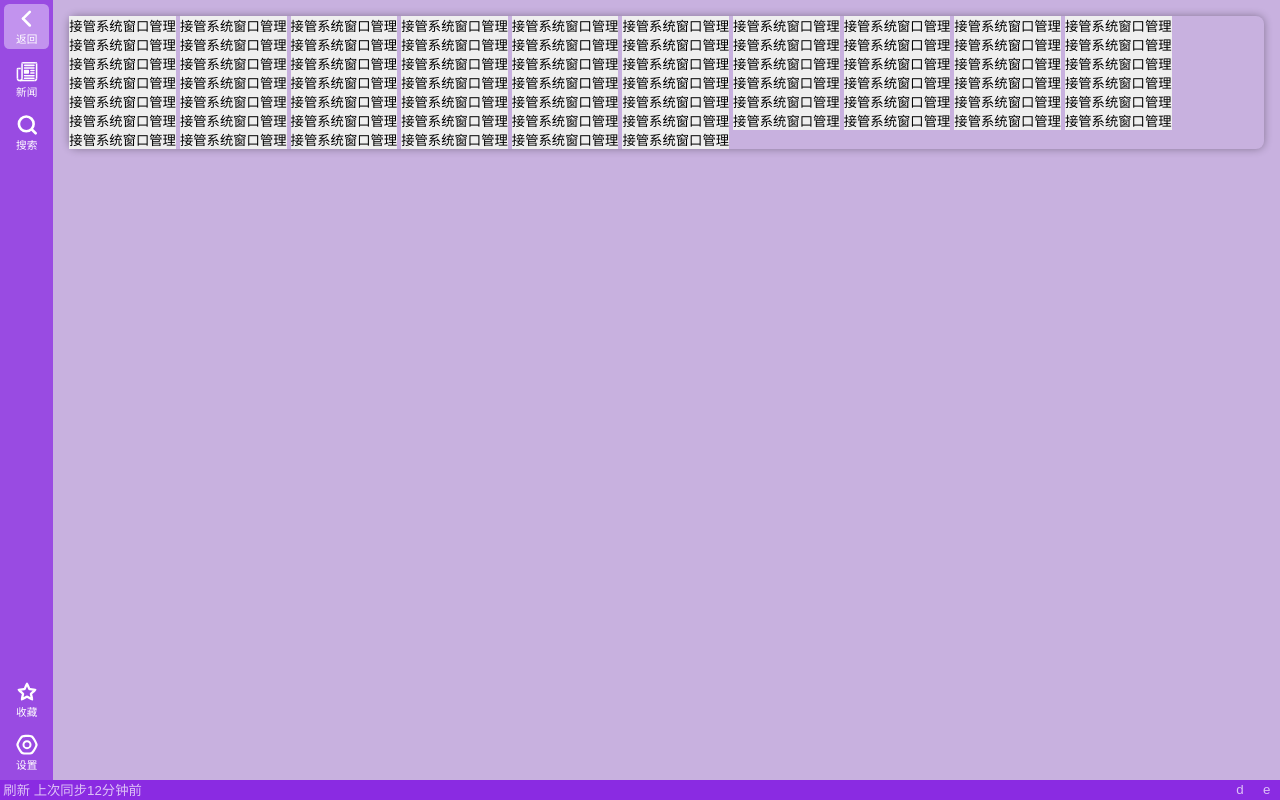
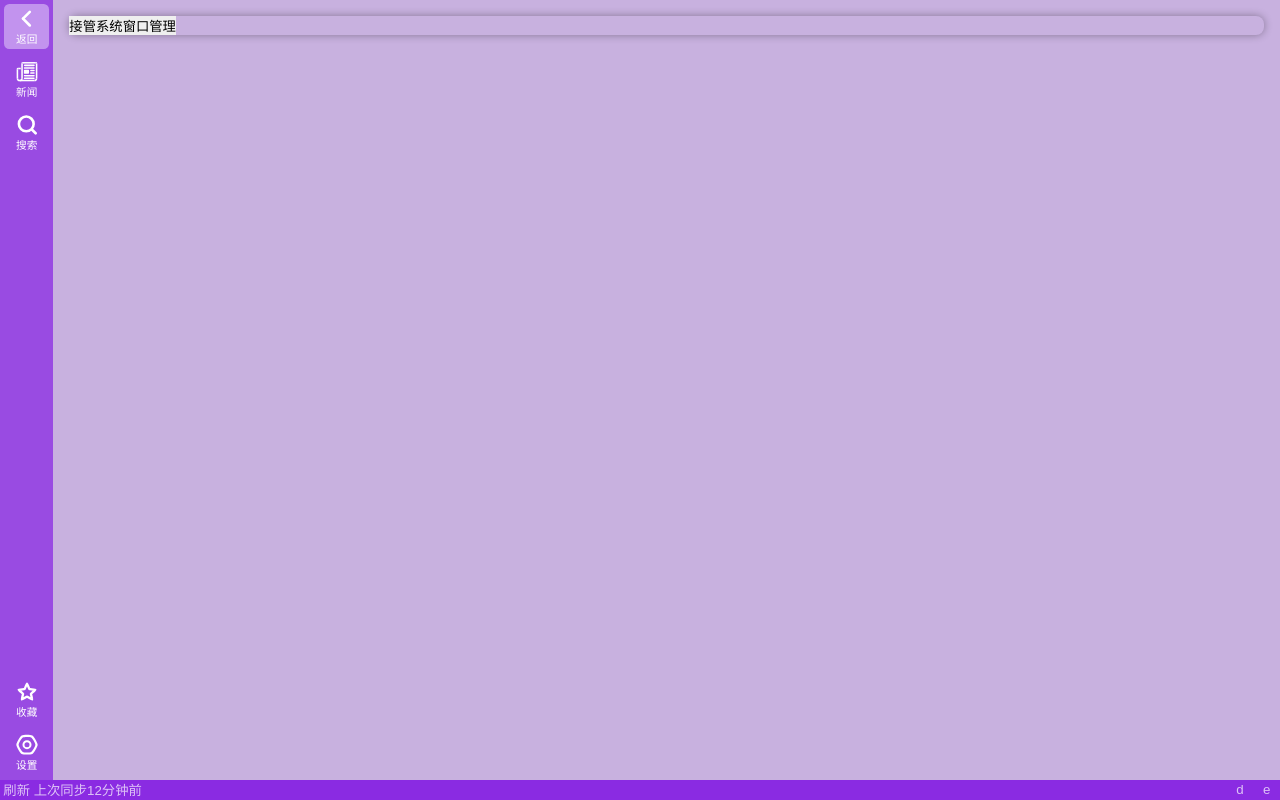
Before and after one commit to Xiong-zm0/jcu-tool-tauri, a website with bundled scripts: page src/index.html in a window 1280 px wide. Built offline with nearby package versions, Linux system fonts and the light colour scheme.

Commit message:
alpha 0.0.2

```diff
--- a/package.json
+++ b/package.json
@@ -8,5 +8,8 @@
   },
   "devDependencies": {
     "@tauri-apps/cli": "^2"
+  },
+  "dependencies": {
+    "@tauri-apps/plugin-store": "~2.4.2"
   }
 }
--- a/src-tauri/Cargo.toml
+++ b/src-tauri/Cargo.toml
@@ -25,3 +25,4 @@ serde_json = "1"
 scraper = "0.25.0"
 tauri-plugin-http = "2"
 tokio = "1.49.0"
+tauri-plugin-store = "2"
--- a/src-tauri/capabilities/default.json
+++ b/src-tauri/capabilities/default.json
@@ -12,6 +12,7 @@
     "core:window:allow-close",
     "core:window:allow-start-dragging",
     "opener:default",
-    "http:default"
+    "http:default",
+    "store:default"
   ]
 }
--- a/src/css/style.css
+++ b/src/css/style.css
@@ -27,6 +27,8 @@
     height: 100%;
     width: 100%;
     position: relative;
+
+    overflow: hidden;
 }
 
 .track-group {
--- a/src/index.html
+++ b/src/index.html
@@ -36,71 +36,6 @@
       <div class="track-group" id="setting-track-group">
         <div class="carousel-track" animation="center">
           <div class="setting-page card">
-            <button>接管系统窗口管理</button>
-            <button>接管系统窗口管理</button>
-            <button>接管系统窗口管理</button>
-            <button>接管系统窗口管理</button>
-            <button>接管系统窗口管理</button>
-            <button>接管系统窗口管理</button>
-            <button>接管系统窗口管理</button>
-            <button>接管系统窗口管理</button>
-            <button>接管系统窗口管理</button>
-            <button>接管系统窗口管理</button>
-            <button>接管系统窗口管理</button>
-            <button>接管系统窗口管理</button>
-            <button>接管系统窗口管理</button>
-            <button>接管系统窗口管理</button>
-            <button>接管系统窗口管理</button>
-            <button>接管系统窗口管理</button>
-            <button>接管系统窗口管理</button>
-            <button>接管系统窗口管理</button>
-            <button>接管系统窗口管理</button>
-            <button>接管系统窗口管理</button>
-            <button>接管系统窗口管理</button>
-            <button>接管系统窗口管理</button>
-            <button>接管系统窗口管理</button>
-            <button>接管系统窗口管理</button>
-            <button>接管系统窗口管理</button>
-            <button>接管系统窗口管理</button>
-            <button>接管系统窗口管理</button>
-            <button>接管系统窗口管理</button>
-            <button>接管系统窗口管理</button>
-            <button>接管系统窗口管理</button>
-            <button>接管系统窗口管理</button>
-            <button>接管系统窗口管理</button>
-            <button>接管系统窗口管理</button>
-            <button>接管系统窗口管理</button>
-            <button>接管系统窗口管理</button>
-            <button>接管系统窗口管理</button>
-            <button>接管系统窗口管理</button>
-            <button>接管系统窗口管理</button>
-            <button>接管系统窗口管理</button>
-            <button>接管系统窗口管理</button>
-            <button>接管系统窗口管理</button>
-            <button>接管系统窗口管理</button>
-            <button>接管系统窗口管理</button>
-            <button>接管系统窗口管理</button>
-            <button>接管系统窗口管理</button>
-            <button>接管系统窗口管理</button>
-            <button>接管系统窗口管理</button>
-            <button>接管系统窗口管理</button>
-            <button>接管系统窗口管理</button>
-            <button>接管系统窗口管理</button>
-            <button>接管系统窗口管理</button>
-            <button>接管系统窗口管理</button>
-            <button>接管系统窗口管理</button>
-            <button>接管系统窗口管理</button>
-            <button>接管系统窗口管理</button>
-            <button>接管系统窗口管理</button>
-            <button>接管系统窗口管理</button>
-            <button>接管系统窗口管理</button>
-            <button>接管系统窗口管理</button>
-            <button>接管系统窗口管理</button>
-            <button>接管系统窗口管理</button>
-            <button>接管系统窗口管理</button>
-            <button>接管系统窗口管理</button>
-            <button>接管系统窗口管理</button>
-            <button>接管系统窗口管理</button>
             <button>接管系统窗口管理</button>
           </div>
         </div>
--- a/src/script/pageManager.js
+++ b/src/script/pageManager.js
@@ -72,11 +72,12 @@ function changePageStake(buttonId) {
     document.querySelector(activeId).setAttribute("aria-pressed", "true");
 }
 
-export function pushNewPage(page) {
-    trackGroups[activeId].trackGroup.lastElementChild.setAttribute("animation", "left");
-    trackGroups[activeId].trackGroup.appendChild(page);
+export async function pushNewPage(pageConstructor, targetTrack) {
+    trackGroups[targetTrack].trackGroup.lastElementChild.setAttribute("animation", "left");
+    let page = await pageConstructor();
+    trackGroups[targetTrack].trackGroup.appendChild(page);
     setTimeout(() => {
-        trackGroups[activeId].trackGroup.lastElementChild.setAttribute("animation", "center");
+        trackGroups[targetTrack].trackGroup.lastElementChild.setAttribute("animation", "center");
     }, 200);
-    trackGroups[activeId].level += 1;
+    trackGroups[targetTrack].level += 1;
 }
--- a/src/script/pages/information.js
+++ b/src/script/pages/information.js
@@ -81,8 +81,8 @@ function constructInformationCard(information) {
     let informationCard = document.createElement("button");
     informationCard.setAttribute("class", "information-card card");
     informationCard.addEventListener("click", async () => {
-        let articalNode = await constructArtical(information.articalUrl);
-        pushNewPage(articalNode);
+        let articalNodeConstructor = () => constructArtical(information.articalUrl);
+        pushNewPage(articalNodeConstructor, "#navigation-news");
     });
 
     let coverCache = document.createElement("div");
--- a/src/script/pages/setting.js
+++ b/src/script/pages/setting.js
@@ -1,3 +1,3 @@
 export function loadSetting() {
-
+    // Information card title keywords highlight and replacement.
 }
```
Also changed, not shown: changelog.md, pnpm-lock.yaml (added), 2 other files.
